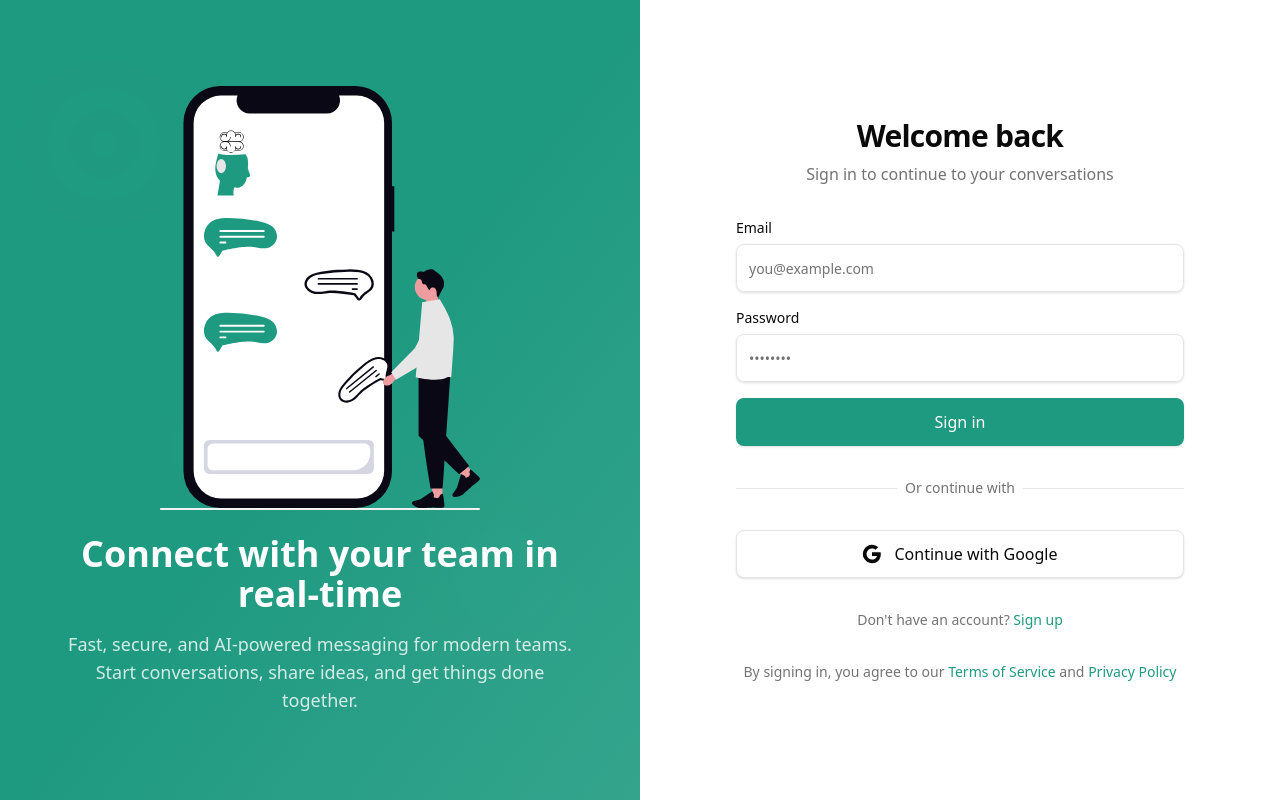
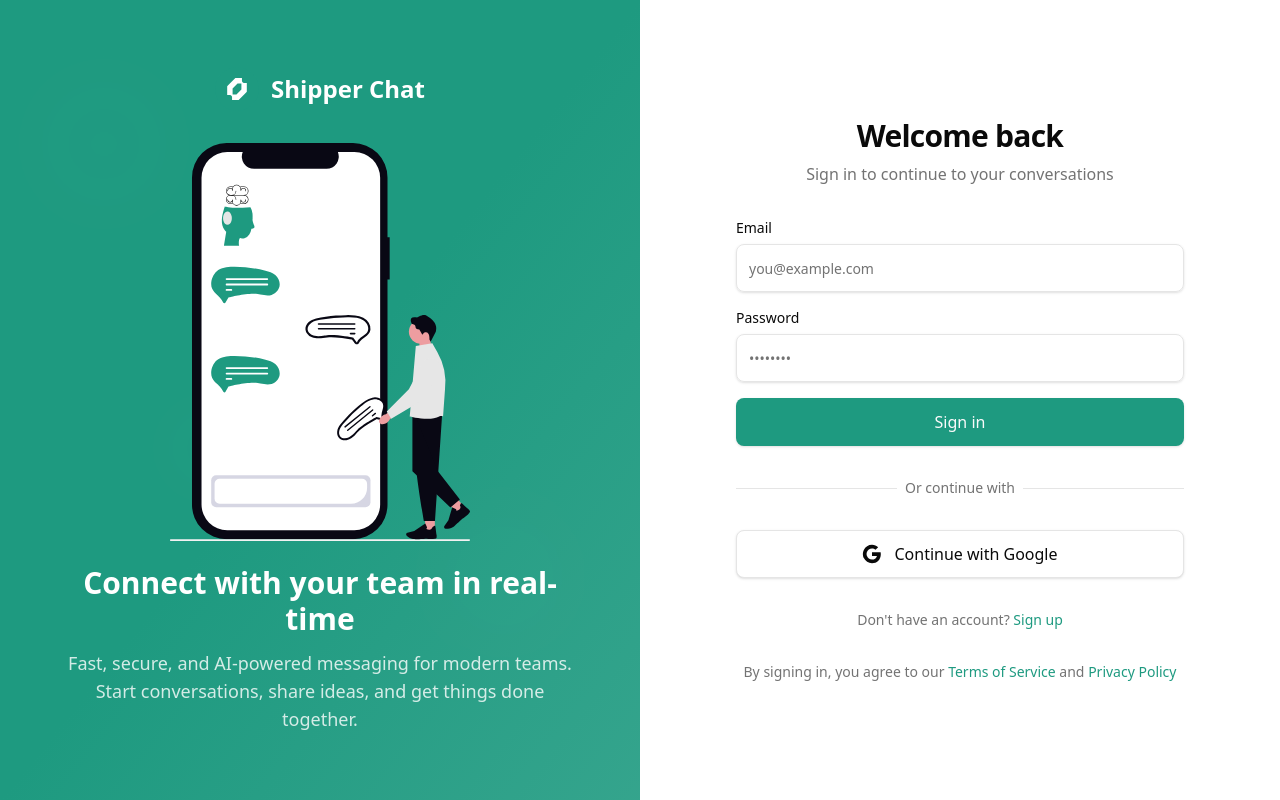
Before and after one commit to Sheriff-Oladimeji/shipper-chat, a Next.js app: page /login in a window 1280 px wide. Built offline with nearby package versions, Linux system fonts and the light colour scheme.

Commit message:
feat: update auth ui

```diff
--- a/src/app/(auth)/login/page.tsx
+++ b/src/app/(auth)/login/page.tsx
@@ -68,20 +68,32 @@ export default function LoginPage() {
         </div>
 
         <div className="relative z-10 text-white max-w-lg text-center">
+          {/* Brand */}
+          <div className="flex items-center justify-center gap-3 mb-8">
+            <Image
+              src="/logo.svg"
+              alt="Shipper Chat"
+              width={44}
+              height={44}
+              className="rounded-xl"
+            />
+            <span className="text-2xl font-bold">Shipper Chat</span>
+          </div>
+
           {/* Illustration */}
           <div className="mb-6">
             <Image
               src="/undraw_ai-chat_ljb9.svg"
               alt="AI Chat illustration"
-              width={320}
-              height={240}
+              width={300}
+              height={225}
               className="mx-auto"
               priority
             />
           </div>
 
           {/* Text content */}
-          <h1 className="text-4xl font-bold mb-4">
+          <h1 className="text-3xl font-bold mb-3">
             Connect with your team in real-time
           </h1>
           <p className="text-lg text-white/80">
@@ -102,7 +114,7 @@ export default function LoginPage() {
                 width={40}
                 height={40}
               />
-              <span className="text-2xl font-bold">Shippr Chat</span>
+              <span className="text-2xl font-bold">Shipper Chat</span>
             </div>
           </div>
 
```
